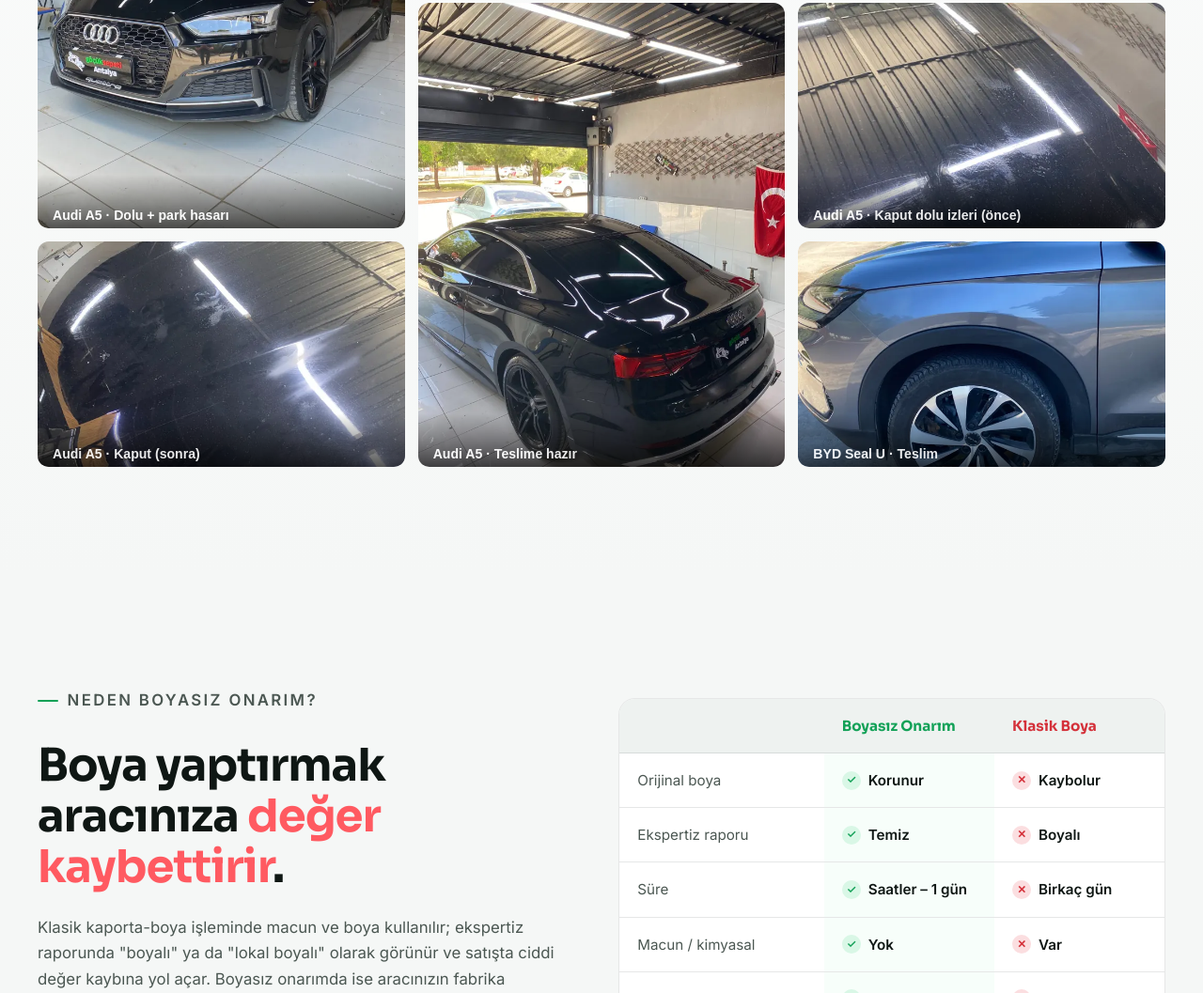
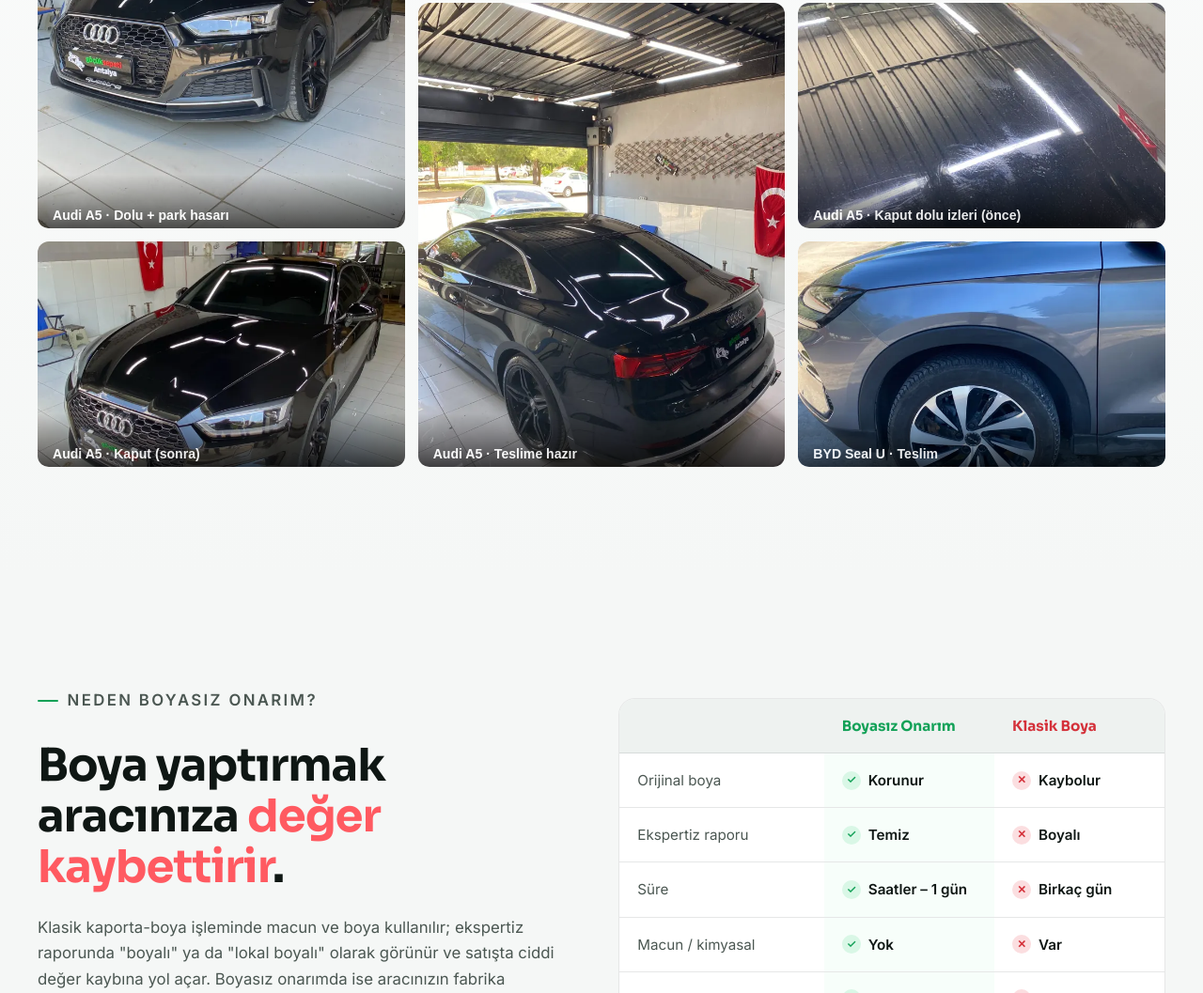
Before and after one commit to Emrewryz/gocuk-sepeti-antalya, a plain HTML site: page index.html in a window 1280 px wide. Shown: the part 3316-4373 px from the top of the page at 94% size. Drawn offline with Linux system fonts and the light colour scheme.

Commit message:
Galeri: Audi kaput 'sonra' karesi onarım sonrası çekimle değiştirildi
Co-Authored-By: Claude Opus 5.5 <noreply@anthropic.com>

```diff
--- a/index.html
+++ b/index.html
@@ -276,7 +276,7 @@
       <button class="gal reveal d2" data-full="assets/img/audi-4.webp"><img src="assets/img/audi-4-s.webp" alt="Audi A5 yan panel, boyasız onarım sonrası parlaklık" loading="lazy"><span>Audi A5 · Yan panel</span></button>
       <button class="gal gal--tall reveal" data-full="assets/img/audi-5.webp"><img src="assets/img/audi-5-s.webp" alt="Audi A5 arka görünüm, teslim öncesi" loading="lazy"><span>Audi A5 · Teslime hazır</span></button>
       <button class="gal reveal d1" data-full="assets/img/audi-7.webp"><img src="assets/img/audi-7-s.webp" alt="Audi A5 kaputta dolu izleri, onarım öncesi" loading="lazy"><span>Audi A5 · Kaput dolu izleri (önce)</span></button>
-      <button class="gal reveal d2" data-full="assets/img/audi-1.webp"><img src="assets/img/audi-1-s.webp" alt="Audi A5 kaput, onarım sonrası" loading="lazy"><span>Audi A5 · Kaput (sonra)</span></button>
+      <button class="gal reveal d2" data-full="assets/img/audi-6.webp"><img src="assets/img/audi-6-s.webp" alt="Audi A5 Coupe ön görünüm, kaput onarım sonrası" loading="lazy"><span>Audi A5 · Kaput (sonra)</span></button>
       <button class="gal reveal" data-full="assets/img/byd-3.webp"><img src="assets/img/byd-3-s.webp" alt="BYD Seal U ön çamurluk, onarım sonrası teslim" loading="lazy"><span>BYD Seal U · Teslim</span></button>
     </div>
   </div>
```
